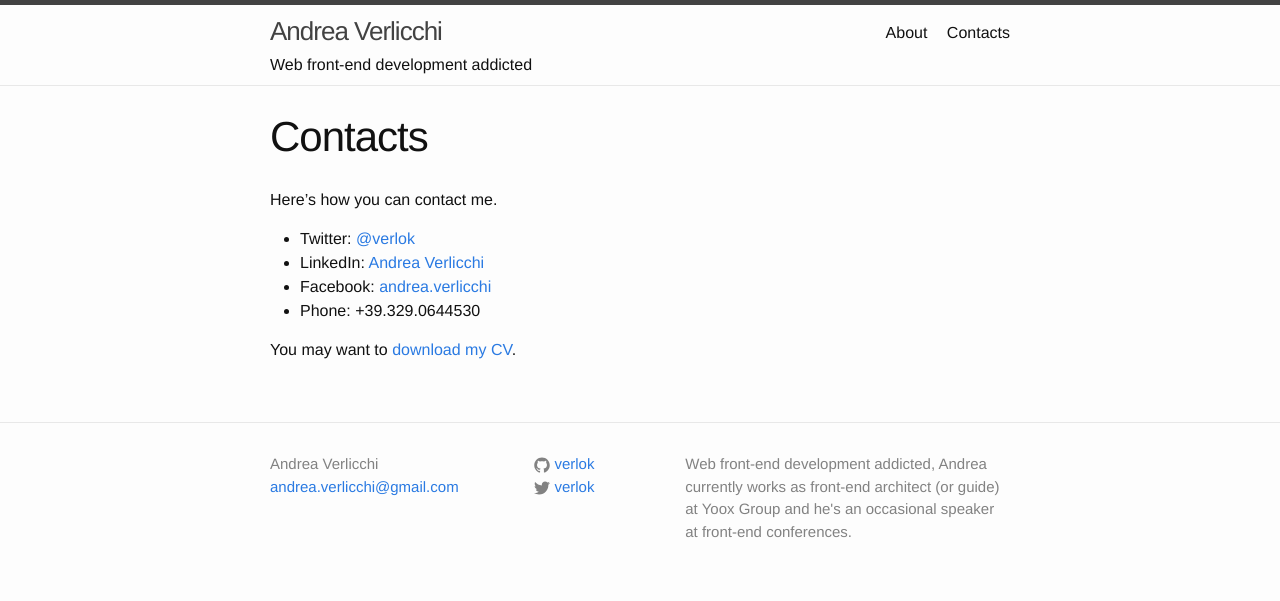
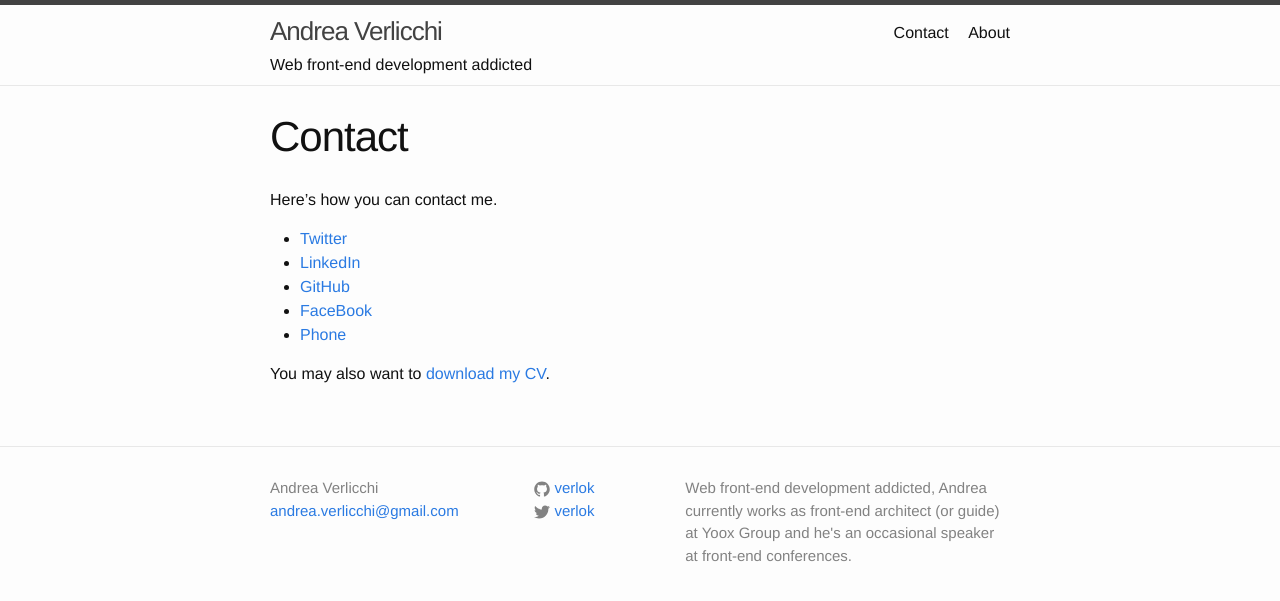
Before and after one commit to verlok/verlok.github.io, a Jekyll site: the page built from contact/index.md, in a window 1280 px wide. Shown: the top 601 px of the page. Built offline with Jekyll 4.4.1, drawn with Linux system fonts in a browser that asks for light colours; comment, search, counter and statistics services are not loaded.

Commit message:
Moved about and contacts into folders

```diff
--- a/contacts.md
+++ b/contact/index.md
@@ -2,7 +2,7 @@
 layout: page
 status: publish
 published: true
-title: Contacts
+title: Contact
 author:
   display_name: Andrea Verlicchi
   login: admin
@@ -21,9 +21,10 @@
 ---
 Here's how you can contact me.
 
-* Twitter: [@verlok](https://twitter.com/verlok)
-* LinkedIn: [Andrea Verlicchi](http://www.linkedin.com/in/andreaverlicchi)
-* Facebook: [andrea.verlicchi](http://www.facebook.com/andrea.verlicchi)
-* Phone: +39.329.0644530
+* [Twitter](https://twitter.com/verlok)
+* [LinkedIn](http://www.linkedin.com/in/andreaverlicchi)
+* [GitHub](http://www.github.com/verlok)
+* [FaceBook](http://www.facebook.com/andrea.verlicchi)
+* [Phone](tel://+39.329.0644530)
 
-You may want to <a href="http://dl.dropbox.com/u/31950802/andrea_verlicchi_cv.pdf">download my CV</a>.
+You may also want to <a href="http://dl.dropbox.com/u/31950802/andrea_verlicchi_cv.pdf">download my CV</a>.
--- a/index.html
+++ b/index.html
@@ -17,6 +18,7 @@
         {% endfor %}
     </ul>
 
-  <p class="rss-subscribe">subscribe <a href="{{ "/feed.xml" | prepend: site.baseurl }}">via RSS</a></p>
+    <p class="rss-subscribe">subscribe <a href="{{ " /feed.xml " | prepend: site.baseurl }}">via RSS</a>
+    </p>
 
 </div>
```
Also changed, not shown: other parts of index.html (+2 -1 lines), about.md (deleted, +0 -24 lines), about/index.md (added, +11 -0 lines). Lines whose indentation alone changed are shown as unchanged.
